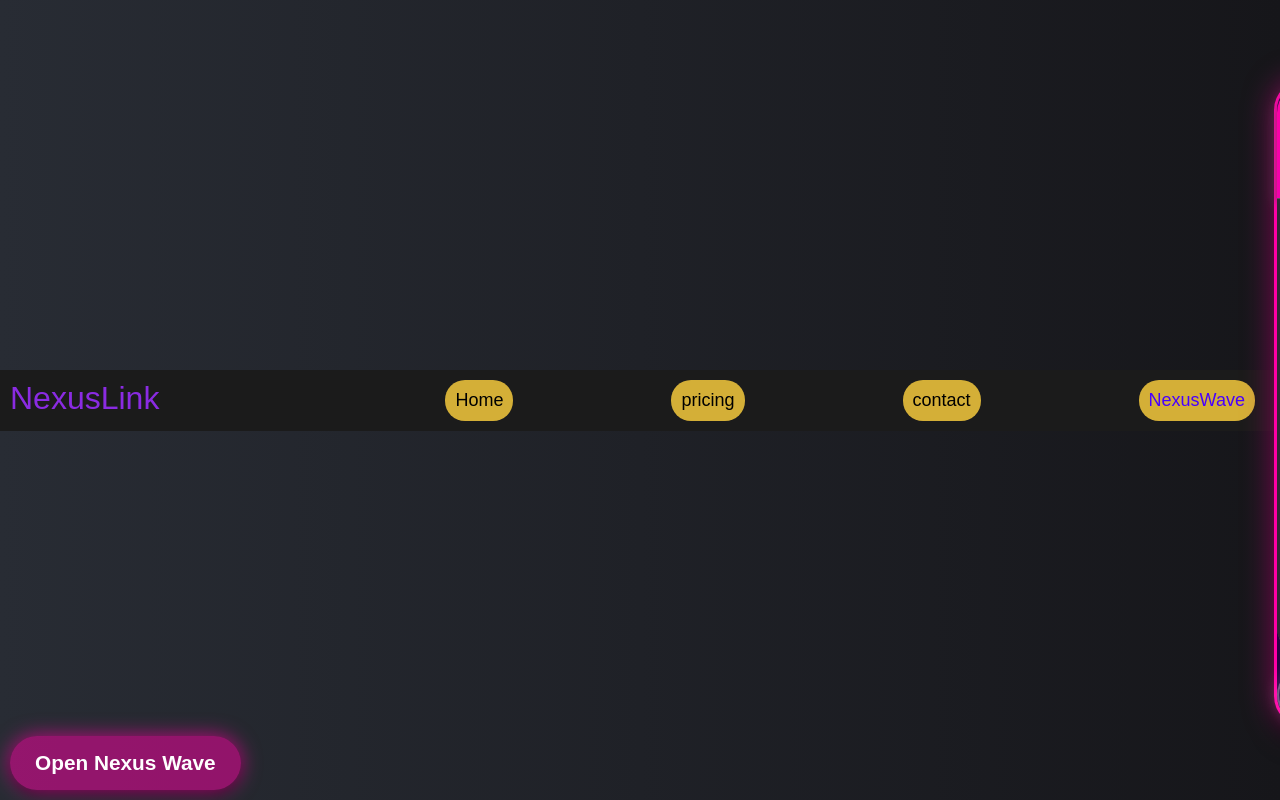
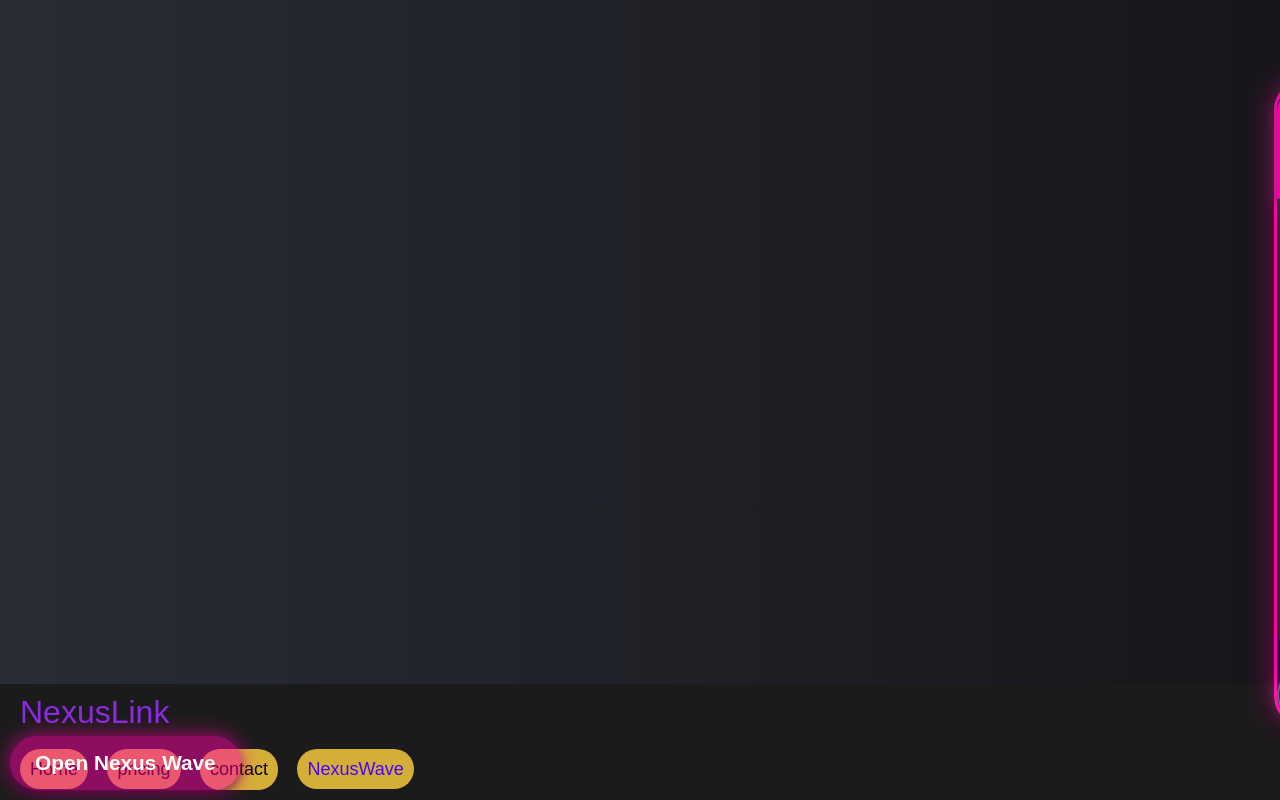
Before and after one commit to NEXUSLINKAI/nexuswave, a plain HTML site: page index.html in a window 1280 px wide. Drawn offline with Linux system fonts and the light colour scheme.

Commit message:
Update index.html

```diff
--- a/index.html
+++ b/index.html
@@ -143,17 +143,12 @@
         }
 
         .sect1 {
-
-  position: fixed;
-  top: 0;
-  left: 0;
-  width: 100%;
-  background-color: #1c1c1c; /* Black background */
-  padding: 10px;
-  z-index: 1000; /* Ensure it's on top of other content */
-  display: flex;
-  justify-content: space-between; /* Adjust alignment */
-
+            position: fixed;
+            top: 100vh;
+            background-color: #1c1c1c; /* Darker shade for black */
+            padding: 10px 20px;
+           left: 100vh;
+           width: 100%;
         }
 
 
```
